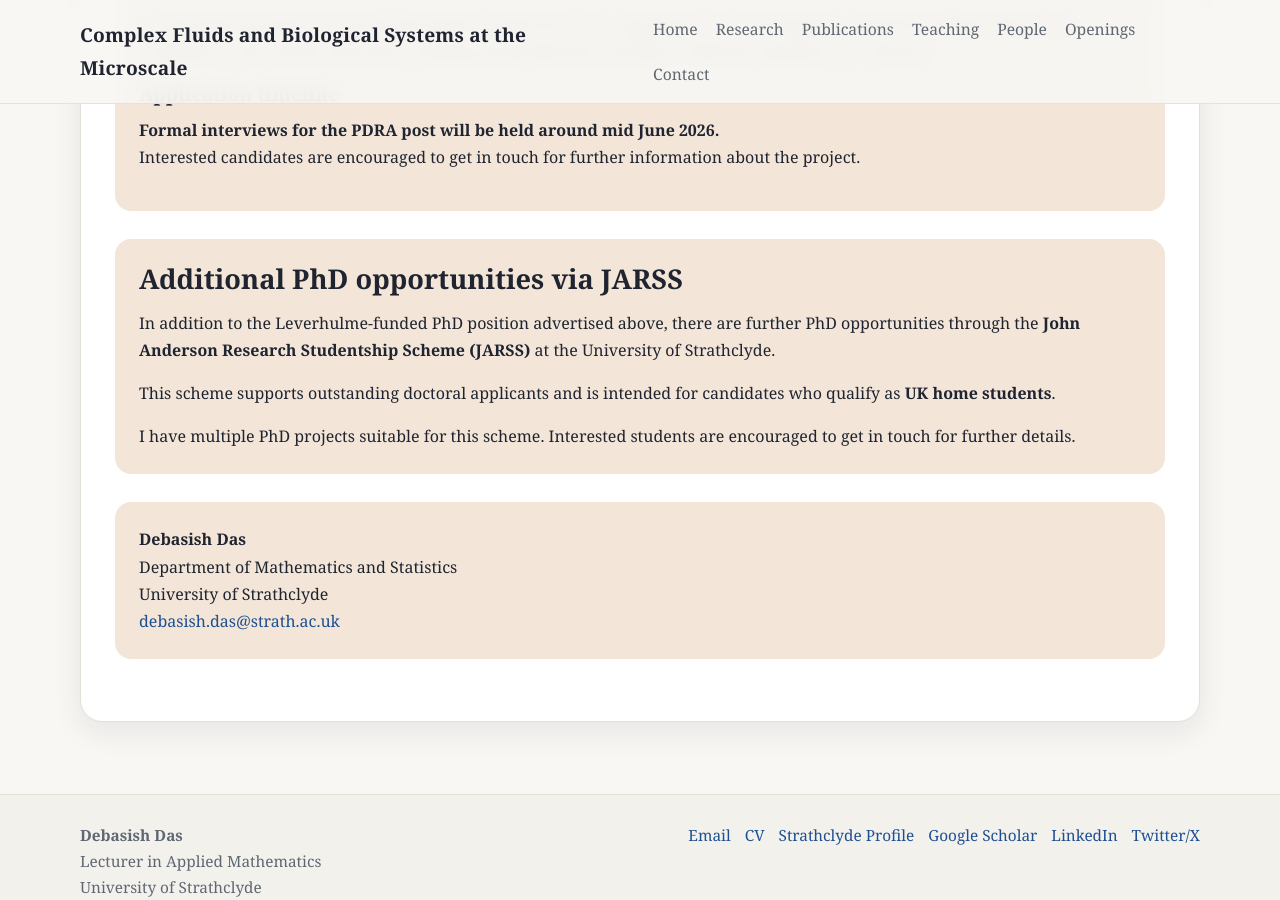
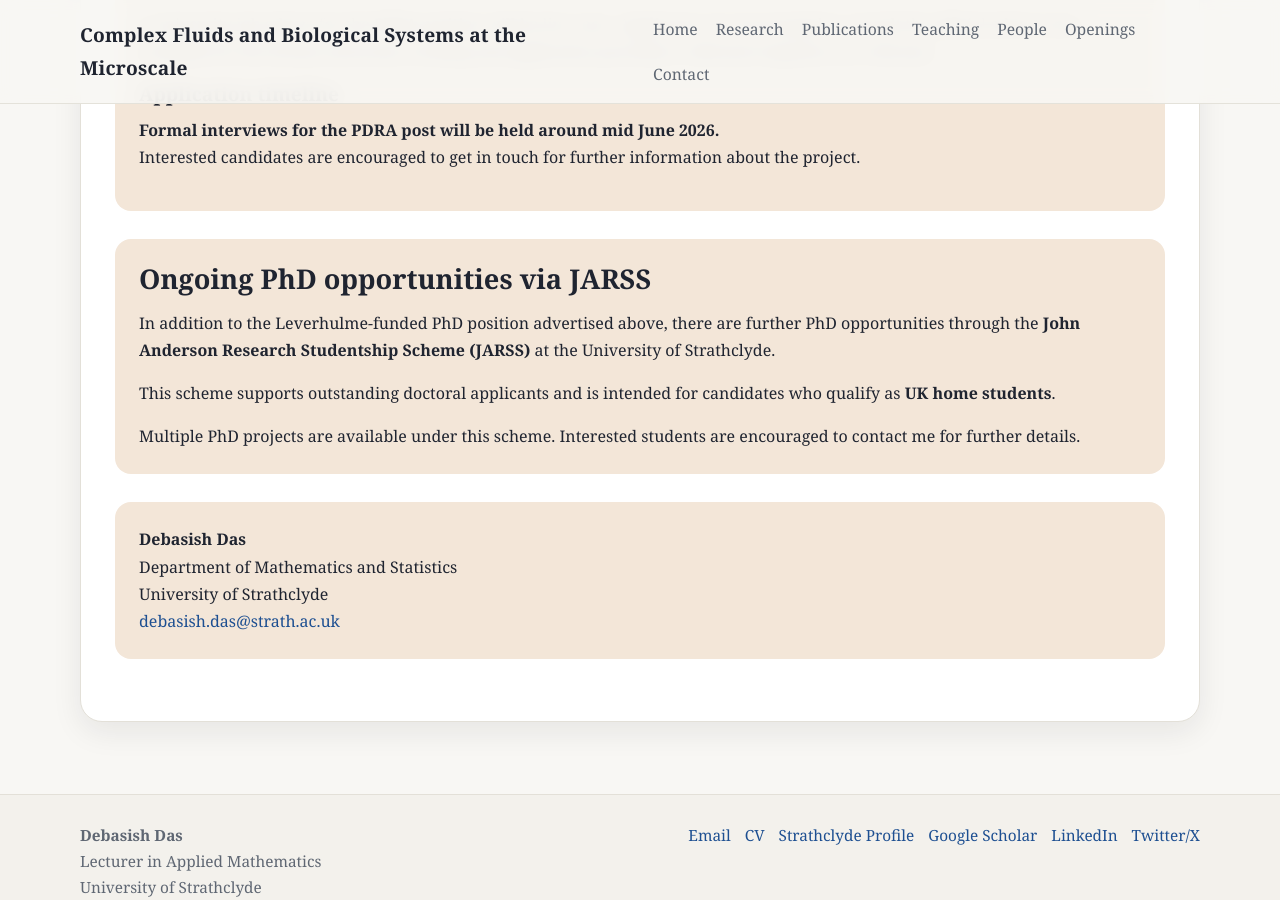
Before and after one commit to debasishuiuc/debasishuiuc.github.io, a Jekyll site: the page built from openings.md, in a window 1280 px wide and 900 px high, scrolled down 2019 px. Built offline with Jekyll 4.4.1, drawn with Linux system fonts in a browser that asks for light colours.

Commit message:
Update openings page

```diff
--- a/openings.md
+++ b/openings.md
@@ -84,7 +84,7 @@ permalink: /openings/
 
 
   <div style="background: #f3e6d8; border-radius: 16px; padding: 24px; margin-bottom: 28px;">
-    <h2 style="margin-top: 0;">Additional PhD opportunities via JARSS</h2>
+    <h2 style="margin-top: 0;">Ongoing PhD opportunities via JARSS</h2>
 
     <p>
       In addition to the Leverhulme-funded PhD position advertised above, there are further PhD opportunities through the <strong>John Anderson Research Studentship Scheme (JARSS)</strong> at the University of Strathclyde.
@@ -95,7 +95,7 @@ permalink: /openings/
     </p>
 
     <p style="margin-bottom: 0;">
-      I have multiple PhD projects suitable for this scheme. Interested students are encouraged to get in touch for further details.
+	  Multiple PhD projects are available under this scheme. Interested students are encouraged to contact me for further details.
     </p>
   </div>
 
```
